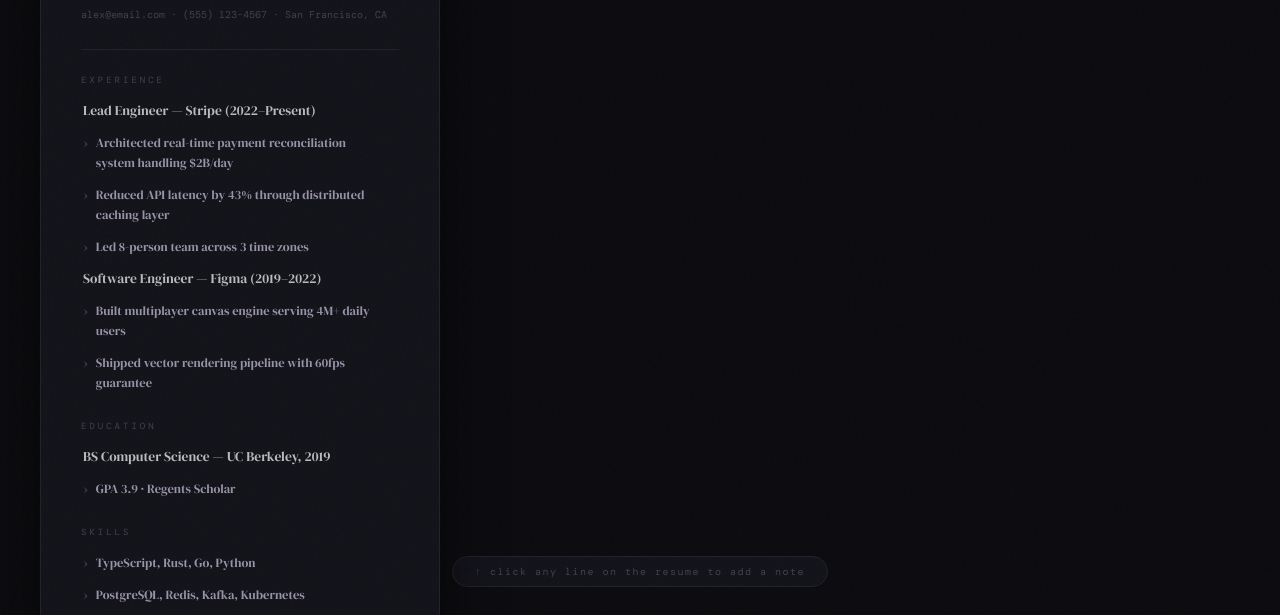
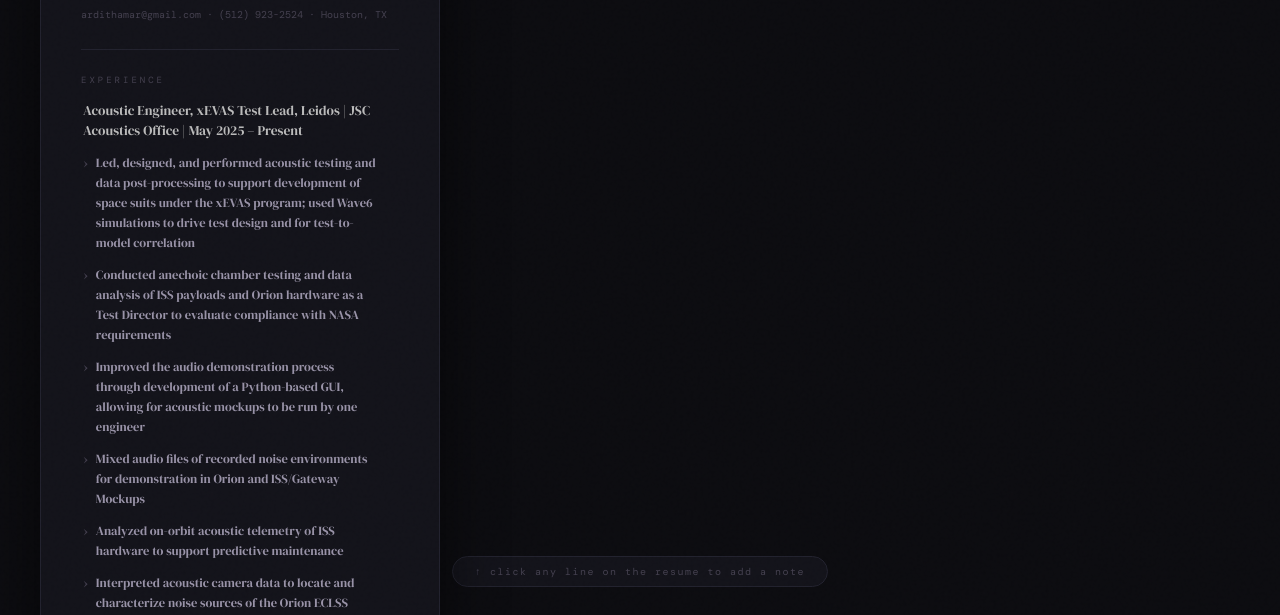
Before and after one commit to ardithamar/ardithamar.github.io, a plain HTML site: page resume.html in a window 1280 px wide. Shown: the part 185-800 px from the top of the page. Drawn offline with nearby package versions, Linux system fonts and the light colour scheme.

Commit message:
replacing example info with mine

```diff
--- a/resume.html
+++ b/resume.html
@@ -258,38 +258,50 @@
 //  EDIT YOUR RESUME DATA HERE
 // ─────────────────────────────────────────────
 const RESUME = {
-  name: "Alex Rivera",
-  title: "Senior Product Engineer",
-  contact: "alex@email.com  ·  (555) 123-4567  ·  San Francisco, CA",
+  name: "Ardith Amar",
+  title: "Acoustic Engineer",
+  contact: "ardithamar@gmail.com  ·  (512) 923-2524  ·  Houston, TX",
   sections: [
     {
       id: "exp",
       heading: "Experience",
       items: [
-        { id: "e1t", text: "Lead Engineer — Stripe (2022–Present)", bold: true },
-        { id: "e1b1", text: "Architected real-time payment reconciliation system handling $2B/day", bullet: true },
-        { id: "e1b2", text: "Reduced API latency by 43% through distributed caching layer", bullet: true },
-        { id: "e1b3", text: "Led 8-person team across 3 time zones", bullet: true },
-        { id: "e2t", text: "Software Engineer — Figma (2019–2022)", bold: true },
-        { id: "e2b1", text: "Built multiplayer canvas engine serving 4M+ daily users", bullet: true },
-        { id: "e2b2", text: "Shipped vector rendering pipeline with 60fps guarantee", bullet: true },
+        { id: "e1t", text: "Acoustic Engineer, xEVAS Test Lead, Leidos | JSC Acoustics Office | May 2025 – Present", bold: true },
+        { id: "e1b1", text: "Led, designed, and performed acoustic testing and data post-processing to support development of space suits under the xEVAS program; used Wave6 simulations to drive test design and for test-to-model correlation", bullet: true },
+        { id: "e1b2", text: "Conducted anechoic chamber testing and data analysis of ISS payloads and Orion hardware as a Test Director to evaluate compliance with NASA requirements", bullet: true },
+        { id: "e1b3", text: "Improved the audio demonstration process through development of a Python-based GUI, allowing for acoustic mockups to be run by one engineer", bullet: true },
+        { id: "e1b4", text: "Mixed audio files of recorded noise environments for demonstration in Orion and ISS/Gateway Mockups", bullet: true },
+        { id: "e1b5", text: "Analyzed on-orbit acoustic telemetry of ISS hardware to support predictive maintenance", bullet: true },
+        { id: "e1b6", text: "Interpreted acoustic camera data to locate and characterize noise sources of the Orion ECLSS system", bullet: true },
+        { id: "e2t", text: "Structural Dynamics Aerospace Engineer for Human Spaceflight Systems, Barrios | JSC Loads and Dynamics | 2012 – 2025", bold: true },
+        { id: "e2b1", text: "Managed the setup of the team’s vibration testing training facility; developed operation and training procedures as well as minor research projects. Independently introduced Sine Burst testing capabilities to the lab", bullet: true },
+        { id: "e2b2", text: "Aided in the development of analysis tools to perform coupled loads analysis for the docking event on Gateway/HLS for Artemis missions as well as for performing rainflow cycle counting for lifetime fatigue estimation", bullet: true },
+        { id: "e2b3", text: "Assisted with vibration/modal/acoustic testing by setting up instrumentation for recording into data acquisition systems like BK Connect and M+P VibRunner for various NASA hardware including VIPER and Orion tanks", bullet: true },
+        { id: "e2b4", text: "Adopted the lead Python developer role for our in-house signal processing tool used during random vibration testing", bullet: true },
+        { id: "e2b5", text: "Created a tool for test engineers to use in between runs during long test campaigns to calculate and compare PSDs from all channels to predicted limits from analysis", bullet: true },
+        { id: "e2b6", text: "Performed reverberation testing to derive inputs for SEA/BEM analysis", bullet: true},
       ]
     },
     {
       id: "edu",
       heading: "Education",
       items: [
-        { id: "edt", text: "BS Computer Science — UC Berkeley, 2019", bold: true },
-        { id: "edb1", text: "GPA 3.9  ·  Regents Scholar", bullet: true },
+        { id: "ed1t", text: "BS Aerospace Engineering — UT Austin, 2018 - 2022", bold: true },
+        { id: "ed1b1", text: "GPA 3.68", bullet: true },
+        { id: "ed2t", text: "MEng Acoustics - Pennsylvania State, 2025 - Present", bullet: true},
+        { id: "ed2b1", text: "GPA 4.0", bullet: true },
+        { id: "ed2b2", text: "Relevant Coursework: Advanced Signal Processing, Electroacoustic Transducers, Elements of Vibration", bullet: true},
+        { id: "ed2b3", text: "Projects: Modal Parameter Estimation, Motion Magnification, Singular Value Decomposition, Modulation, Force Reconstruction, Neural Networks on Spectrograms", bullet: true},
       ]
     },
     {
       id: "skills",
       heading: "Skills",
       items: [
-        { id: "sk1", text: "TypeScript, Rust, Go, Python", bullet: true },
-        { id: "sk2", text: "PostgreSQL, Redis, Kafka, Kubernetes", bullet: true },
-        { id: "sk3", text: "System design, distributed systems, API architecture", bullet: true },
+        { id: "sk1", text: "MATLAB, Python, C++, HTML, Git", bullet: true },
+        { id: "sk2", text: "Microphone/Accelerometer Measurements, Modal Testing, Vibration Testing (Sine, Random, Sine Burst)", bullet: true },
+        { id: "sk3", text: "Wave6, FEMAP, NASTRAN, M+P VibRunner, Vibration Control Software (VCS), PC Signal", bullet: true },
+        { id: "sk4", text: "NASA Requirements, Noise Criterion, Speech Interference Levels, Speech Intelligibility, Continuous/Intermittent Noise Levels", bullet: true},
       ]
     }
   ]
```
Also changed, not shown: index.html (+19 -19 lines).
